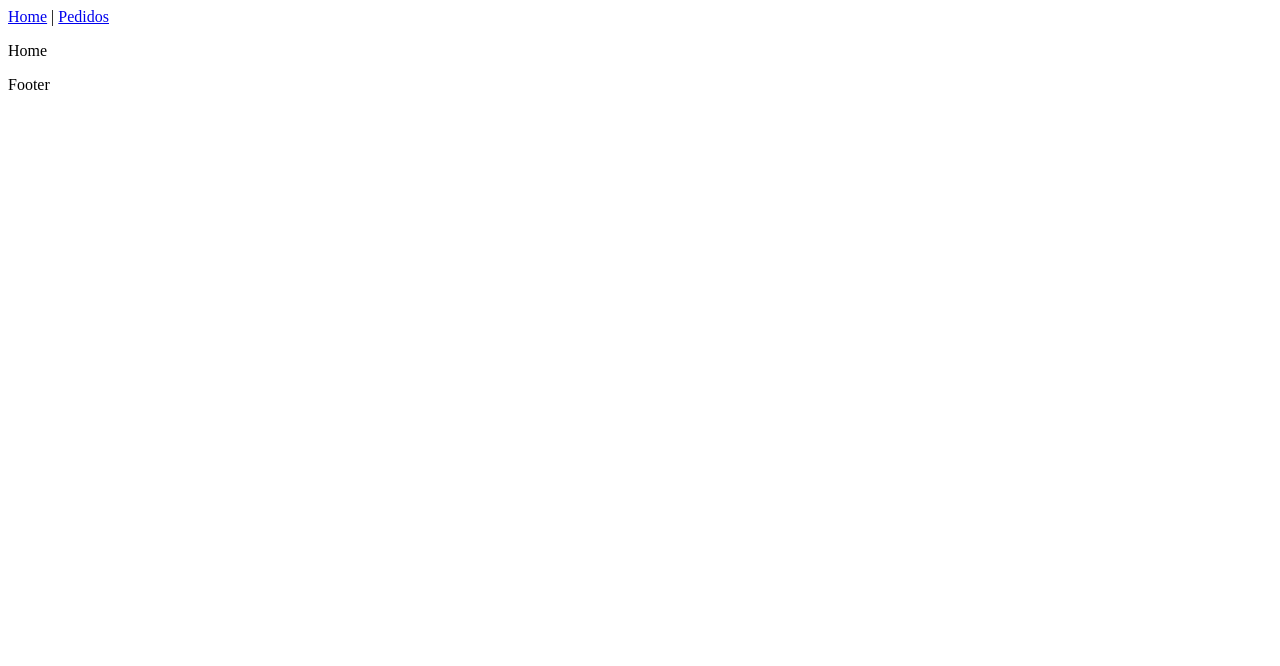
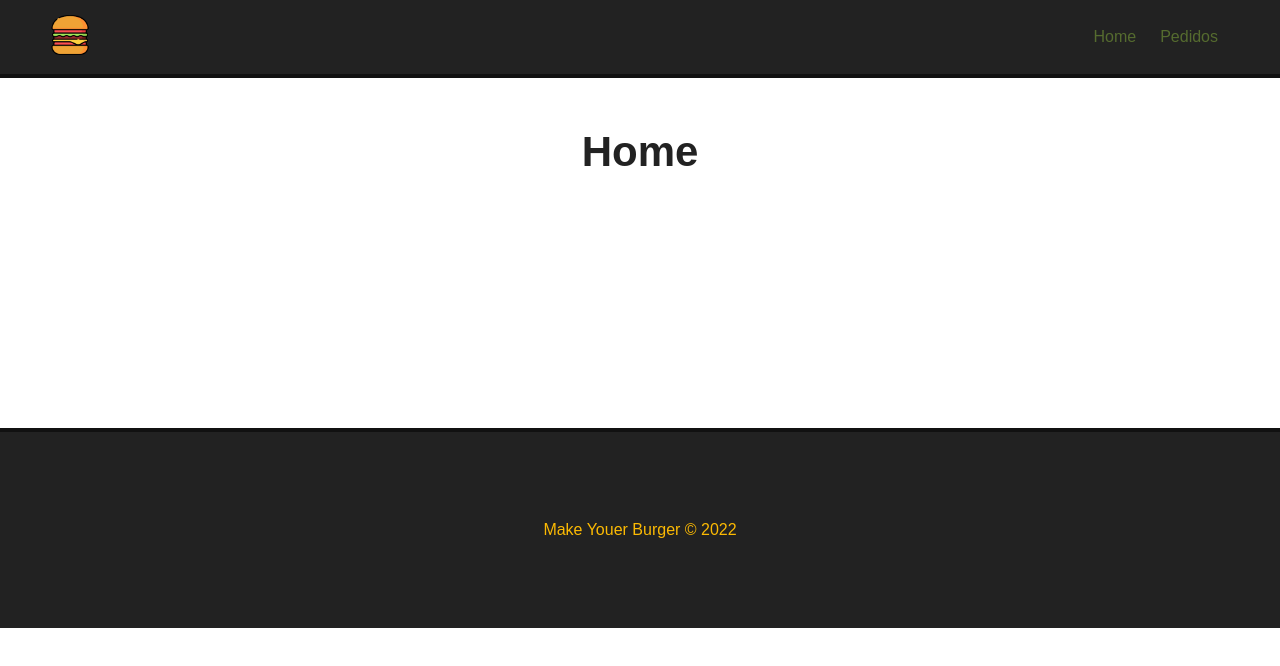
Before and after one commit to RuanSilva6721/hamburgueria_Vue.js, a Vue app: page / in a window 1280 px wide. Shown: the top 666 px of the page. Built offline with nearby package versions, Linux system fonts and the light colour scheme.

Commit message:
finalizando menu e footer

```diff
--- a/src/App.vue
+++ b/src/App.vue
@@ -1,5 +1,5 @@
 <template>
-  <NavBar />
+  <NavBar :logo="logo_src" :alt="app_name" />
 
   <router-view/>
 
@@ -15,6 +15,13 @@
   components: {
     NavBar,
     Footer
+  },
+  data(){
+    return{
+      logo_src: "/img/logo.png",
+      app_name: "Make Youuer Burger"
+
+    }
   }
 }
 
@@ -22,5 +29,20 @@
 
 
 <style>
-
+ *{
+  font-family: Arial, Helvetica, sans-serif;
+  padding: 0;
+  margin: 0;
+  box-sizing: border-box;
+ }
+ .main-container{
+    margin: 50px;
+    min-height: 250px;
+ }
+ h1 {
+    text-align: center;
+    font-size: 42px;
+    margin-bottom: 30px;
+    color: #222;
+ }
 </style>
--- a/src/components/Footer.vue
+++ b/src/components/Footer.vue
@@ -1,9 +1,8 @@
 <template>
-    <div>
+    <footer id="footer">
+    <p>Make Youer Burger &copy; 2022</p>
 
-        <p>Footer</p>
-
-    </div>
+    </footer>
 </template>
 
 <script>
@@ -13,3 +12,19 @@
 }
 
 </script>
+
+<style scoped>
+
+#footer {
+    height: 200px;
+    background-color: #222;
+    border-top: 4px solid #111;
+    color: #fcba03;
+    display: flex;
+    align-items: center;
+    justify-content: center;
+    bottom: 0;
+    width: 100%;
+  }
+
+</style>
--- a/src/components/NavBar.vue
+++ b/src/components/NavBar.vue
@@ -1,20 +1,55 @@
 <template>
-    <div>
-        <nav>
-            <router-link to="/">
-                <img src="" alt="">
+    <div >
+        <div id="nav">
+            <router-link to="/" id="logo-url">
+                <img :src="logo" :alt="alt" id="logo">
             </router-link>
 
-            <router-link to="/">Home</router-link> |
+            <router-link to="/">Home</router-link>
             <router-link to="/pedidos">Pedidos</router-link>
-          </nav>
+          </div>
     </div>
 </template>
 
 <script>
 export default {
-    name: "NavBar"
+    name: "NavBar",
+    props: ["logo", "alt"]
 
 }
 
 </script>
+
+<style scoped>
+
+#nav {
+    background-color: #222;
+    border-bottom: 4px solid #111;
+    padding: 15px 50px;
+    display: flex;
+    justify-content: flex-end;
+    align-items: center;
+}
+#nav #logo-url{
+    margin: auto;
+    margin-left: 0;
+}
+
+#logo{
+    width: 40px;
+    height: 40px;
+}
+
+#nav a{
+    color: darkolivegreen;
+    text-decoration: none;
+    margin: 12px;
+    transition: .5s;
+}
+#nav a:hover{
+color: #fff;
+
+}
+
+
+</style>
--- a/src/views/HomeView.vue
+++ b/src/views/HomeView.vue
@@ -1,6 +1,6 @@
 <template>
-  <div class="home">
-<p>Home</p>
+  <div class="main-container">
+<h1>Home</h1>
   </div>
 </template>
 
--- a/src/views/PedidosView.vue
+++ b/src/views/PedidosView.vue
@@ -1,5 +1,5 @@
 <template>
-  <div>
+  <div class="main-container">
     <h1>Pedidos</h1>
   </div>
 </template>
```
